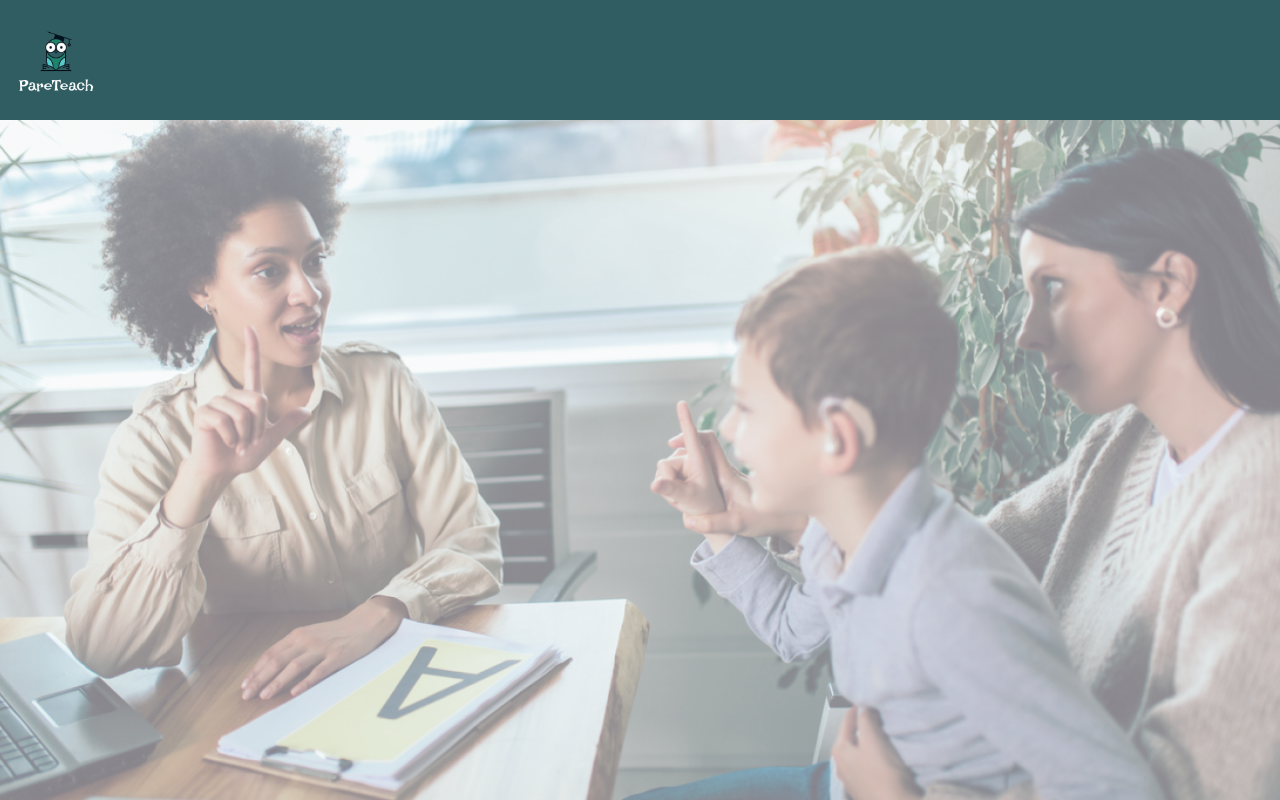
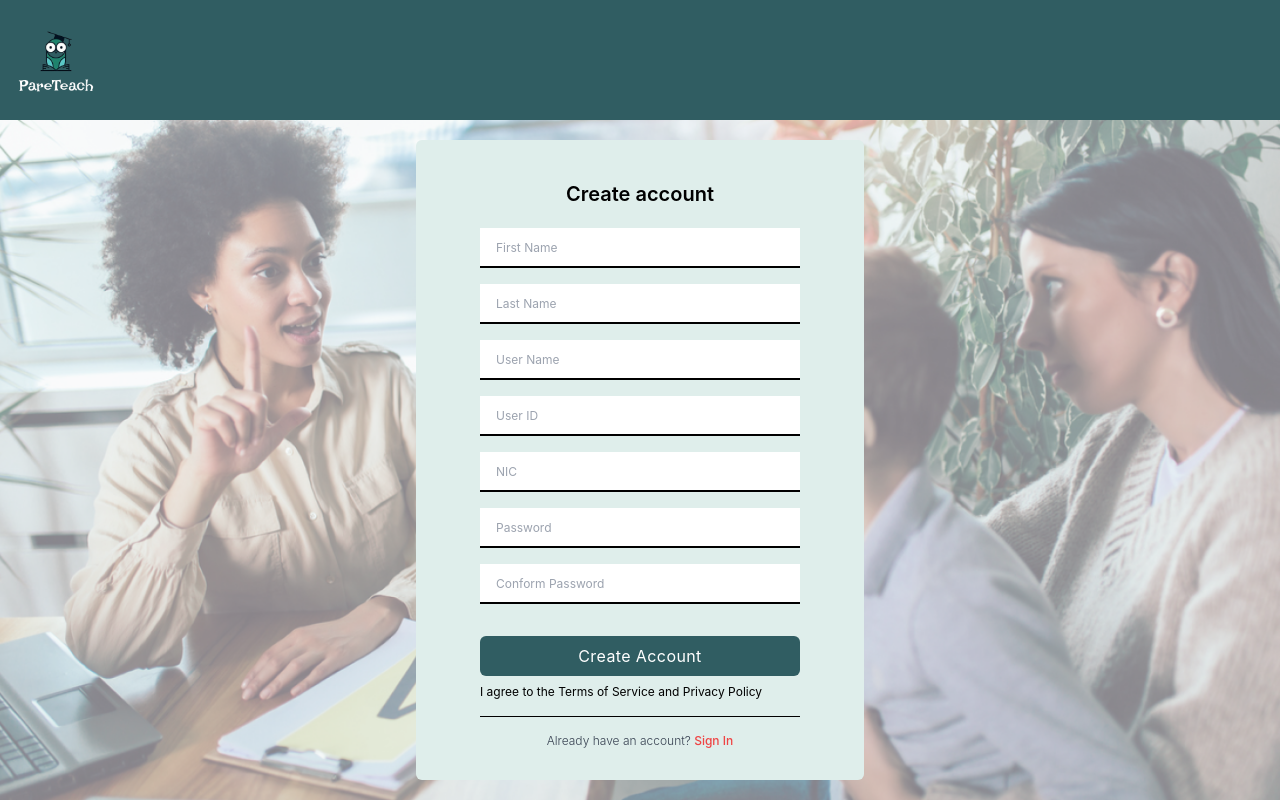
Before and after one commit to PareTeach/PareTeach-FrontEnd, a React (Vite) app: page /signup in a window 1280 px wide. Built offline with nearby package versions, Linux system fonts and the light colour scheme; the HTML template or start-up script is replaced by a standard one.

Commit message:
added signup page

```diff
--- a/src/pages/Login.jsx
+++ b/src/pages/Login.jsx
@@ -13,46 +13,46 @@ const Login = () => {
     <div className="h-[85vh] bg-black flex justify-center items-center relative">
       <WelcomeBackground />
 
-      <div className="w-full p-24 m-auto  rounded-md lg:max-w-xl absolute">
+      <div className="w-[35%] px-16 py-16 m-auto bg-background_light  rounded-md lg:max-w-xl absolute">
         <h1 className="text-xl font-semibold text-center text-black">
           Sign In to your account
         </h1>
         <form className="mt-10 flex gap-y-4 flex-col">
           {/* input user name */}
           <div className="mb-2 flex justify-center items-center">
-            <div className="bg-white border-b-4 border-black h-12 w-12 flex justify-center items-center">
+            <div className="bg-white border-b-2 border-black h-10 w-10 flex justify-center items-center">
               <UserIcon className="h-4 w-4 bg-white text-black" />
             </div>
             <input
               type="text"
               placeholder="Username"
-              className="h-12 block w-full text-purple-700 bg-white  outline-none border-b-4 border-black"
+              className="h-10 block w-full px-0 text-[12px] text-black bg-white  outline-none border-b-2 border-black"
             />
           </div>
           {/* input user name */}
 
           {/* input user Id */}
           <div className="mb-2 flex justify-center items-center">
-            <div className="bg-white border-b-4 border-black h-12 w-12 flex justify-center items-center">
+            <div className="bg-white border-b-2 border-black h-10 w-10 flex justify-center items-center">
               <IdentificationIcon className="h-4 w-4 bg-white text-black" />
             </div>
             <input
               type="text"
               placeholder="User ID"
-              className="h-12 block w-full text-purple-700 bg-white  outline-none border-b-4 border-black"
+              className="h-10 block w-full text-[12px] text-black bg-white  outline-none border-b-2 border-black"
             />
           </div>
           {/* input user name */}
 
           {/* input user PW */}
           <div className="mb-2 flex justify-center items-center">
-            <div className="bg-white border-b-4 border-black h-12 w-12 flex justify-center items-center">
+            <div className="bg-white border-b-2 border-black h-10 w-10 flex justify-center items-center">
               <LockClosedIcon className="h-4 w-4 bg-white text-black" />
             </div>
             <input
               type="password"
               placeholder="Password"
-              className="h-12 block w-full text-purple-700 bg-white  outline-none border-b-4 border-black"
+              className="h-10 block w-full text-[12px] text-black bg-white  outline-none border-b-2 border-black"
             />
           </div>
           {/* input user name */}
--- a/src/pages/SignUp.jsx
+++ b/src/pages/SignUp.jsx
@@ -1,10 +1,118 @@
 import React from "react";
 import { WelcomeBackground } from "../components";
+import {
+  BeakerIcon,
+  UserIcon,
+  IdentificationIcon,
+  LockClosedIcon,
+} from "@heroicons/react/24/outline";
+import { Link, NavLink } from "react-router-dom";
 
 const SignUp = () => {
   return (
     <div className="h-[85vh] bg-black flex justify-center items-center relative">
       <WelcomeBackground />
+
+      <div className="w-[35%] h-[80vh] overflow-y-scroll px-16 py-10 m-auto bg-background_light  rounded-md lg:max-w-xl absolute">
+        <h1 className="text-xl font-semibold text-center text-black">
+          Create account
+        </h1>
+        <form className="mt-5 flex gap-y-2 flex-col">
+          {/* input user name */}
+          <div className="mb-2 flex justify-center items-center">
+            <input
+              type="text"
+              placeholder="First Name"
+              className="h-10 block w-full px-4 text-[12px] text-black bg-white  outline-none border-b-2 border-black"
+            />
+          </div>
+          {/* input user name */}
+
+          {/* input last name */}
+          <div className="mb-2 flex justify-center items-center">
+            <input
+              type="text"
+              placeholder="Last Name"
+              className="h-10 block w-full px-4 text-[12px] text-black bg-white  outline-none border-b-2 border-black"
+            />
+          </div>
+          {/* input user name */}
+
+          {/* input user name */}
+          <div className="mb-2 flex justify-center items-center">
+            <input
+              type="text"
+              placeholder="User Name"
+              className="h-10 block w-full px-4 text-[12px] text-black bg-white  outline-none border-b-2 border-black"
+            />
+          </div>
+          {/* input user name */}
+
+          {/* input user id */}
+          <div className="mb-2 flex justify-center items-center">
+            <input
+              type="text"
+              placeholder="User ID"
+              className="h-10 block w-full px-4 text-[12px] text-black bg-white  outline-none border-b-2 border-black"
+            />
+          </div>
+          {/* input user name */}
+
+          {/* input nic */}
+          <div className="mb-2 flex justify-center items-center">
+            <input
+              type="text"
+              placeholder="NIC"
+              className="h-10 block w-full px-4 text-[12px] text-black bg-white  outline-none border-b-2 border-black"
+            />
+          </div>
+          {/* input user name */}
+
+          {/* input pw */}
+          <div className="mb-2 flex justify-center items-center">
+            <input
+              type="password"
+              placeholder="Password"
+              className="h-10 block w-full px-4 text-[12px] text-black bg-white  outline-none border-b-2 border-black"
+            />
+          </div>
+
+          {/* input conform pw */}
+          <div className="mb-2 flex justify-center items-center">
+            <input
+              type="text"
+              placeholder="Conform Password"
+              className="h-10 block w-full px-4 text-[12px] text-black bg-white  outline-none border-b-2 border-black"
+            />
+          </div>
+          {/* input user name */}
+
+          {/* button*/}
+          <div className="mt-4">
+            <button className="w-full px-4 py-2 tracking-wide text-white transition-colors duration-200 transform bg-primary_dark rounded-md hover:bg-primary_light">
+              Create Account
+            </button>
+          </div>
+
+          <span className="text-xs text-black">
+            I agree to the Terms of Service and Privacy Policy
+          </span>
+        </form>
+
+        <div className="h-[.5px] bg-black w-full mt-4" />
+
+        <p className="mt-4 text-xs font-light text-center text-gray-700">
+          {" "}
+          Already have an account?{" "}
+          <Link
+            replace
+            to={"/login"}
+            className="font-medium text-red-500 hover:underline"
+          >
+            Sign In
+          </Link>
+        </p>
+      </div>
     </div>
   );
 };
```
